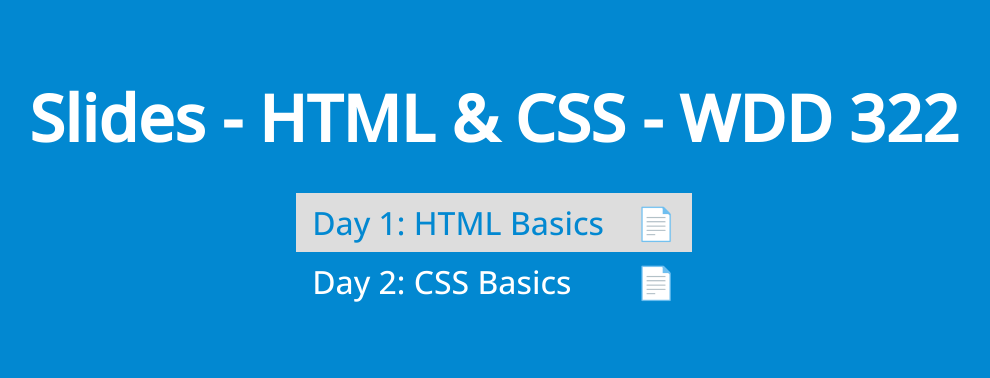
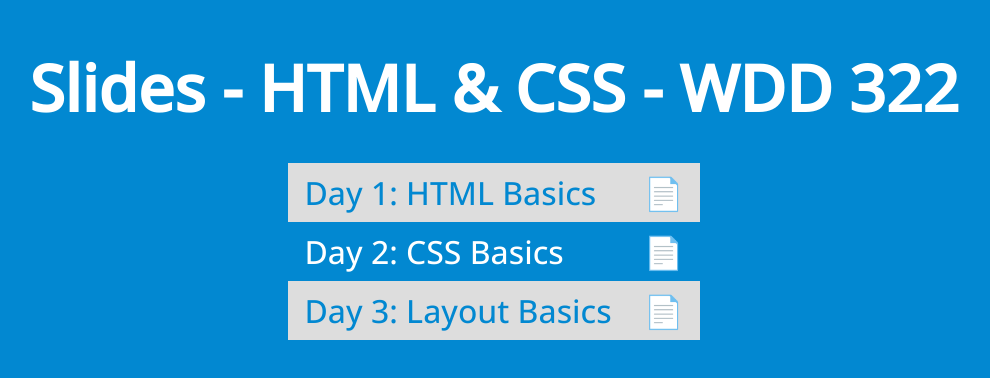
Before and after one commit to stribis/slides_html_css, a plain HTML site: page index.html in a window 1280 px wide. Shown: the part 208-586 px from the top of the page, without its empty margins (146-1136 px from the left). Drawn offline with nearby package versions, Linux system fonts and the light colour scheme.

Commit message:
show day 3 slide

```diff
--- a/index.html
+++ b/index.html
@@ -78,8 +78,8 @@
     <ul>
       <li><a href="html_css_day_1.html">Day 1: HTML Basics</a><a title="download" href="pdf/HTML and CSS - Day 1.pdf">📄</a></li>
       <li><a href="html_css_day_2.html">Day 2: CSS Basics</a><a title="download" href="pdf/HTML and CSS - Day 2.pdf">📄</a></li>
-      <!-- <li><a href="html_css_day_3.html">Day 3: Layout Basics</a><a title="download" href="pdf/HTML and CSS - Day 3.pdf">📄</a></li>
-      <li><a href="html_css_day_4.html">Day 4: More Layout</a><a title="download" href="pdf/HTML and CSS - Day 4.pdf">📄</a></li>
+      <li><a href="html_css_day_3.html">Day 3: Layout Basics</a><a title="download" href="pdf/HTML and CSS - Day 3.pdf">📄</a></li>
+      <!-- <li><a href="html_css_day_4.html">Day 4: More Layout</a><a title="download" href="pdf/HTML and CSS - Day 4.pdf">📄</a></li>
       <li><a href="html_css_day_5.html">Day 5: Formatting</a><a title="download" href="pdf/HTML and CSS - Day 5.pdf">📄</a></li>
       <li><a href="html_css_day_6.html">Day 6: Images and such</a><a title="download" href="pdf/HTML and CSS - Day 6.pdf">📄</a></li>
       <li><a href="html_css_day_7.html">Day 7: Tables and Forms</a><a title="download" href="pdf/HTML and CSS - Day 7.pdf">📄</a></li>
```
